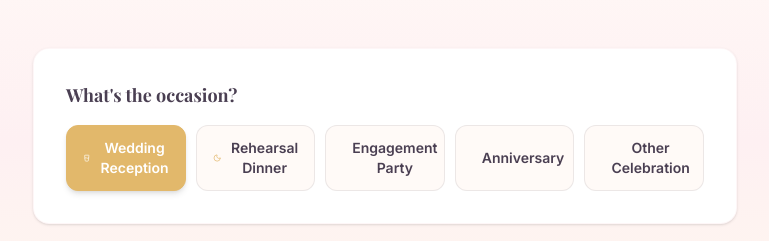
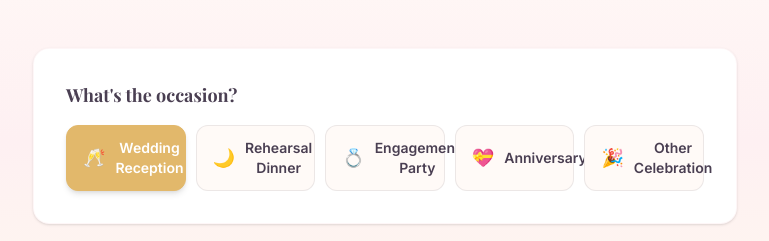
Before and after one commit to elaine202309/toastgen, a React (Vite) app: page / in a window 1280 px wide. Shown: the part 2500-2741 px from the top of the page, without its empty margins (255-1024 px from the left). Built offline with nearby package versions, Linux system fonts and the light colour scheme; no server answers; a web font is replaced by a local one.

Commit message:
Switch occasion selector to emoji

```diff
--- a/src/components/SpeechForm.tsx
+++ b/src/components/SpeechForm.tsx
@@ -1,8 +1,8 @@
 import { useState } from 'react';
-import { Sparkles, Loader2, Clock, Star, Moon, Heart, GlassWater } from 'lucide-react';
+import { Sparkles, Loader2 } from 'lucide-react';
 import ToneSelector from './ToneSelector';
 import type { FormData } from '../data/roles';
-import { roles, lengths, relationships, knownYearsOptions, occasions } from '../data/roles';
+import { roles, lengths, relationships, knownYearsOptions } from '../data/roles';
 
 interface Props {
   selectedRole: string;
@@ -72,22 +72,21 @@ export default function SpeechForm({ selectedRole, selectedTone, onToneChange, i
         <div className="bg-white rounded-2xl p-6 sm:p-8 shadow-sm border border-blush-dark/20">
           <h3 className="text-lg font-bold font-heading text-charcoal mb-4">What's the occasion?</h3>
           <div className="grid grid-cols-2 sm:grid-cols-3 lg:grid-cols-5 gap-2.5">
-            {occasions.map((occ) => {
-              const OccIcon = occ.id === 'anniversary' ? Clock : occ.id === 'other' ? Star : occ.id === 'rehearsal' ? Moon : occ.id === 'engagement' ? Heart : GlassWater;
-              const isSelected = occasion === occ.id;
+            {[['wedding', '🥂', 'Wedding Reception'], ['rehearsal', '🌙', 'Rehearsal Dinner'], ['engagement', '💍', 'Engagement Party'], ['anniversary', '💝', 'Anniversary'], ['other', '🎉', 'Other Celebration']].map(([id, emoji, label]) => {
+              const isSelected = occasion === id;
               return (
                 <button
-                  key={occ.id}
+                  key={id}
                   type="button"
-                  onClick={() => setOccasion(occ.id)}
+                  onClick={() => setOccasion(id)}
                   className={`flex items-center gap-2.5 px-4 py-3 rounded-xl transition-all cursor-pointer border ${
                     isSelected
                       ? 'bg-champagne text-white border-champagne shadow-md'
-                      : 'bg-ivory text-charcoal border-charcoal/10 hover:border-champagne/40 hover:bg-blush/20'
+                      : 'bg-ivory border-charcoal/10 hover:border-champagne/40 hover:bg-blush/20'
                   }`}
                 >
-                  <OccIcon className={`w-5 h-5 ${isSelected ? 'text-white' : 'text-champagne'}`} />
-                  <span className="text-sm font-semibold">{occ.label}</span>
+                  <span className="text-lg">{emoji}</span>
+                  <span className={`text-sm font-semibold ${isSelected ? 'text-white' : 'text-charcoal'}`}>{label}</span>
                 </button>
               );
             })}
```
